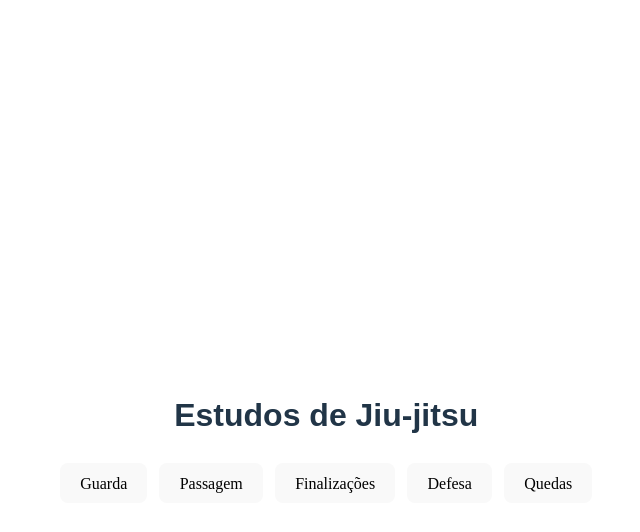
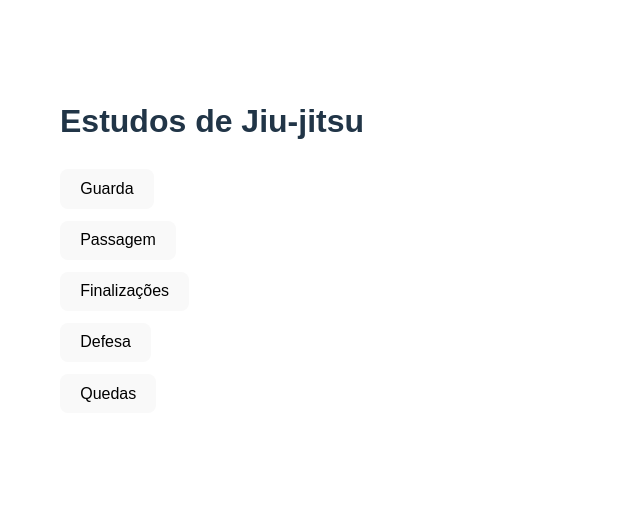
Before and after one commit to Filipecezar00/bjj_learning, a React (Vite) app in the folder jiu-jitsu-study/: page / in a window 1280 px wide. Shown: the top 532 px of the page, without its empty margins (0-640 px from the left). Built offline with nearby package versions, Linux system fonts and the light colour scheme.

Commit message:
atualizando

```diff
--- a/jiu-jitsu-study/src/pages/Home.jsx
+++ b/jiu-jitsu-study/src/pages/Home.jsx
@@ -14,10 +14,10 @@ const categories = [
 
 // Função com elementos e interface do Usuario
 return(
-        <div style={{display:"flex", flexDirection:"column", padding:"40px 20px", justifyContent:"center",alignItems:"center",minHeight:"100vh",}}>
-            <div style={{padding:"40px",borderRadius:"12px", textAlign:"center"}}>
-                <h1 style={{fontFamily:"sans-serif",marginBottom:"30px",textAlign:"center",fontSize:"2rem"}}>Estudos de Jiu-jitsu</h1>
-                <div style={{display:"flex",gap:"12px",marginTop:"5px", flexDirection:"row",justifyContent:"center",alignItems:"center",fontFamily:"emoji",fontWeight:"bolder",flexWrap:"wrap",maxWidth:"800px"}}>
+        <div style={{display:"flex", flexDirection:"column", padding:"40px 20px", justifyContent:"center",alignItems:"center",minHeight:"100vh", }}>
+            <div style={{padding:"40px",borderRadius:"12px", textAlign:"center", marginBottom:"100%"}}>
+                <h1 style={{fontFamily:"sans-serif",marginBottom:"30px",textAlign:"left",fontSize:"2rem"}}>Estudos de Jiu-jitsu</h1>
+                <div style={{display:"flex",gap:"12px",marginTop:"5px", flexDirection:"column",justifyContent:"center",alignItems:"flex-start",fontFamily:"sans-serif",fontWeight:"bolder",flexWrap:"nowrap",maxWidth:"800px"}}>
                     {categories.map((cat)=>(
                         <button key={cat}>{cat}</button>
                     ))}
```
